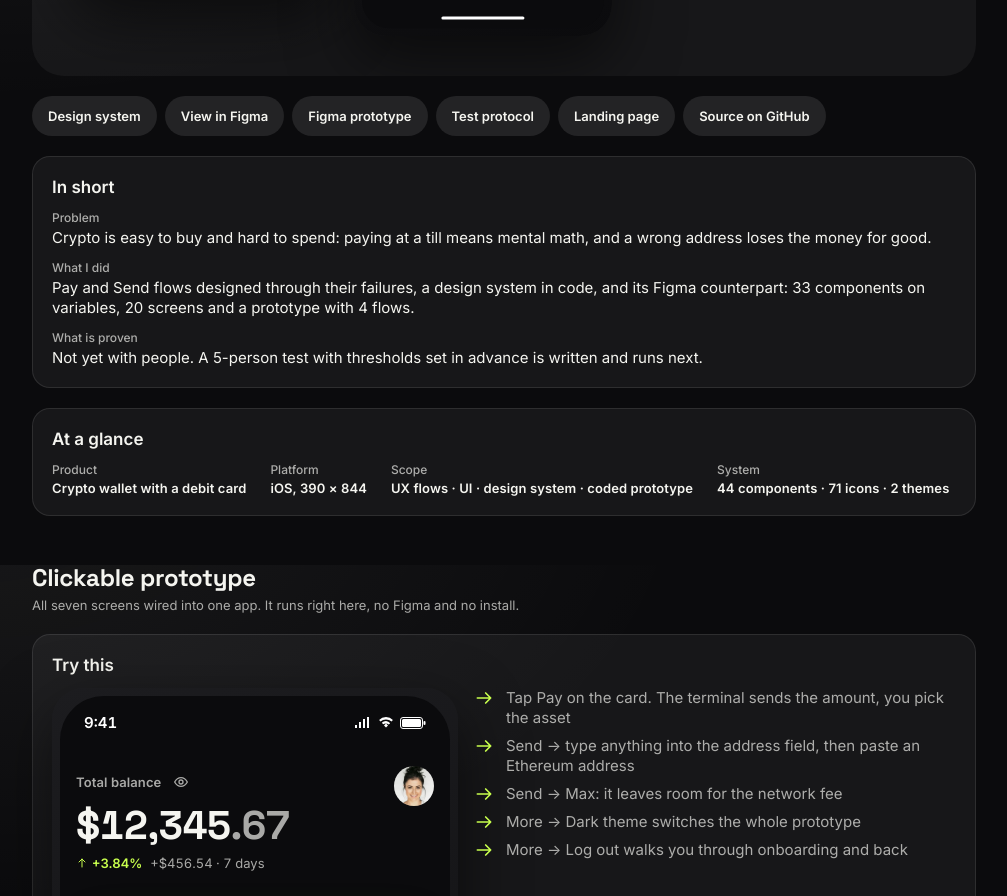
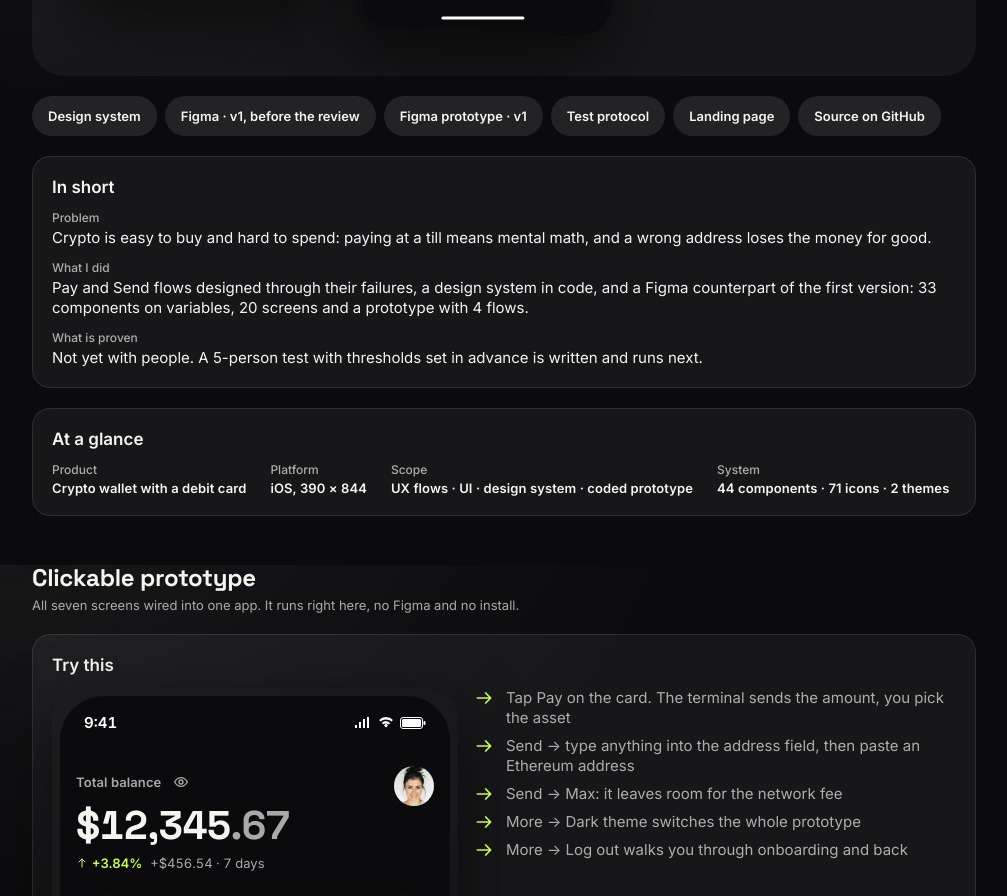
Before and after one commit to Gotodataru/Tenni_Wallet_UIUX, a React (Vite) app in the folder app/: page / in a window 1280 px wide. Shown: the part 1035-1931 px from the top of the page, without its empty margins (256-1263 px from the left). Built offline with nearby package versions, Linux system fonts and the light colour scheme.

Commit message:
Case study: label the Figma links as v1, before the design review

```diff
--- a/app/src/pages/Case.jsx
+++ b/app/src/pages/Case.jsx
@@ -16,7 +16,7 @@ const RESEARCH = `${REPO}/blob/master/research/README.md`
 
 const TLDR = [
   ['Problem', 'Crypto is easy to buy and hard to spend: paying at a till means mental math, and a wrong address loses the money for good.'],
-  ['What I did', 'Pay and Send flows designed through their failures, a design system in code, and its Figma counterpart: 33 components on variables, 20 screens and a prototype with 4 flows.'],
+  ['What I did', 'Pay and Send flows designed through their failures, a design system in code, and a Figma counterpart of the first version: 33 components on variables, 20 screens and a prototype with 4 flows.'],
   ['What is proven', 'Not yet with people. A 5-person test with thresholds set in advance is written and runs next.'],
 ]
 
@@ -135,8 +135,8 @@ export function Case({ theme }) {
 
         <Stack dir="row" gap={8} wrap>
           <a className="CaseLink" href="#tokens">Design system</a>
-          <a className="CaseLink" href={FIGMA} target="_blank" rel="noreferrer">View in Figma</a>
-          <a className="CaseLink" href={FIGMA_PROTO} target="_blank" rel="noreferrer">Figma prototype</a>
+          <a className="CaseLink" href={FIGMA} target="_blank" rel="noreferrer">Figma · v1, before the review</a>
+          <a className="CaseLink" href={FIGMA_PROTO} target="_blank" rel="noreferrer">Figma prototype · v1</a>
           <a className="CaseLink" href={RESEARCH} target="_blank" rel="noreferrer">Test protocol</a>
           <a className="CaseLink" href="landing/">Landing page</a>
           <a className="CaseLink" href={REPO} target="_blank" rel="noreferrer">Source on GitHub</a>
```
